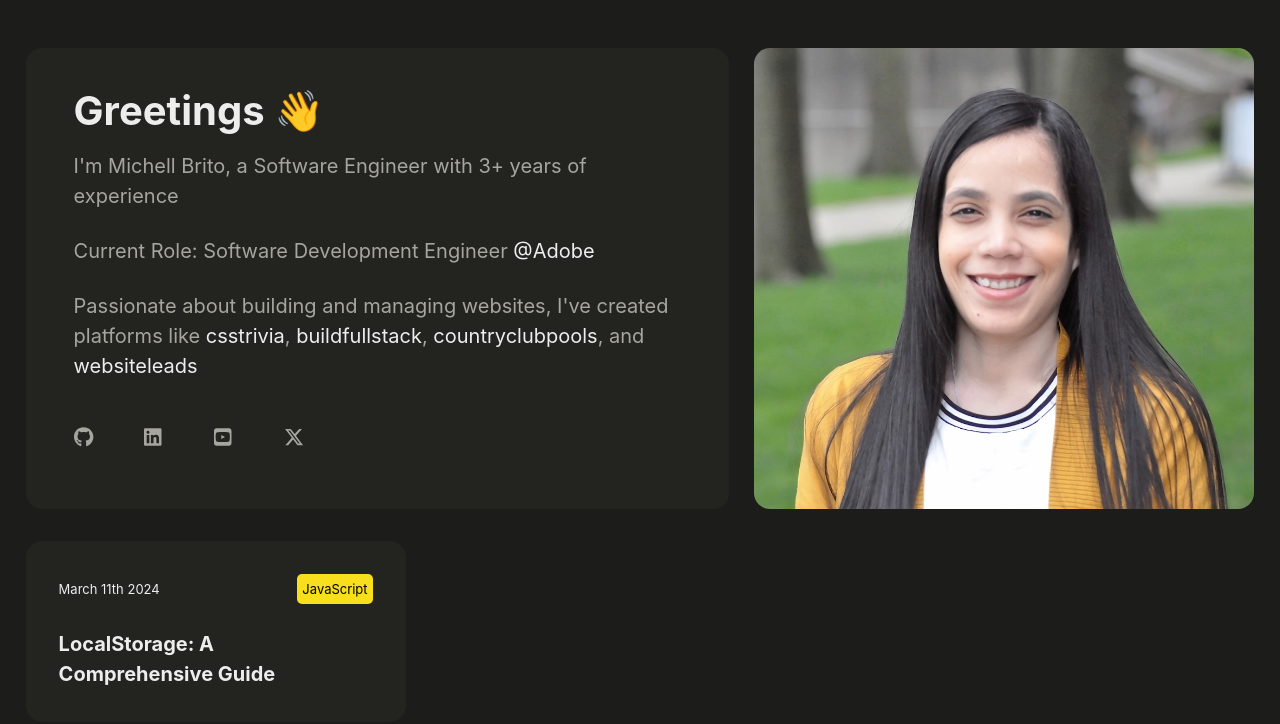
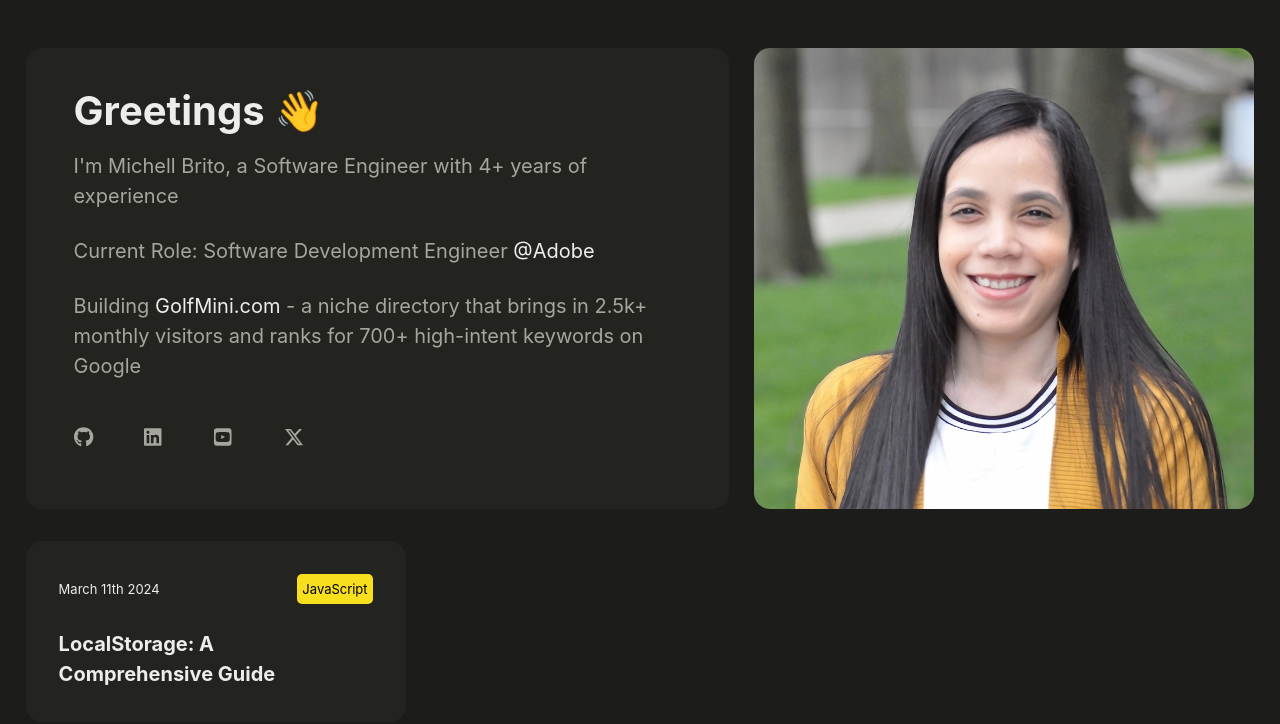
Before and after one commit to michellbrito/personal-website, a Next.js app: page / in a window 1280 px wide. Shown: the top 724 px of the page. Built offline with nearby package versions, Linux system fonts and the light colour scheme.

Commit message:
added golfmini.com

```diff
--- a/components/Hero/Hero.js
+++ b/components/Hero/Hero.js
@@ -9,46 +9,9 @@ function Hero() {
         <h1 className={styles.greeting}>
           Greetings <span className={styles.wave}>👋</span>
         </h1>
-        <p className={styles.info}>I&apos;m Michell Brito, a Software Engineer with 3+ years of experience</p>
-        <p className={styles.info}>Current Role: Software Development Engineer <a className={styles.link} href="https://x.com/adobe" target='_blank' rel="noreferrer">@Adobe</a></p>
-        <p className={styles.info}>
-          Passionate about building and managing websites, I&apos;ve created platforms like {' '}
-          <a
-            className={styles.link}
-            href="https://csstrivia.com/"
-            target="_blank"
-            rel="noreferrer"
-          >
-            csstrivia
-          </a>
-          ,{' '}
-          <a
-            className={styles.link}
-            href="https://buildfullstack.com/"
-            target="_blank"
-            rel="noreferrer"
-          >
-            buildfullstack
-          </a>
-          ,{' '}
-          <a
-            className={styles.link}
-            href="https://countryclubpools.com/"
-            target="_blank"
-            rel="noreferrer"
-          >
-            countryclubpools
-          </a>
-          , and{' '}
-          <a
-            className={styles.link}
-            href="https://websiteleads.com/"
-            target="_blank"
-            rel="noreferrer"
-          >
-            websiteleads
-          </a>
-        </p>
+        <p className={styles.info}>I&apos;m Michell Brito, a Software Engineer with 4+ years of experience</p>
+        <p className={styles.info}>Current Role: Software Development Engineer <a className={styles.link} href="https://x.com/adobe" target="_blank" rel="noreferrer">@Adobe</a></p>
+        <p className={styles.info}>Building <a className={styles.link} href="https://golfmini.com" target="_blank">GolfMini.com</a> - a niche directory that brings in 2.5k+ monthly visitors and ranks for 700+ high-intent keywords on Google</p>
         <section className={styles.socialIconsSection}>
           <a
             href="https://github.com/michellbrito"
```
Also changed, not shown: components/BlogCard/BlogCard.module.css (line endings or trailing spaces).
